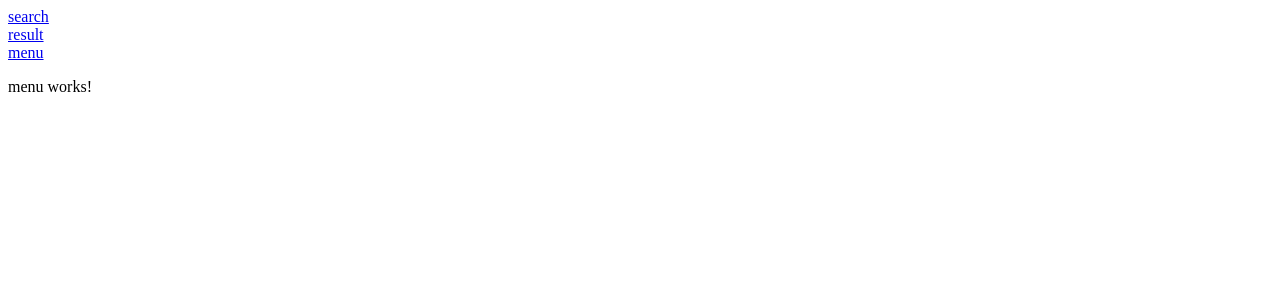
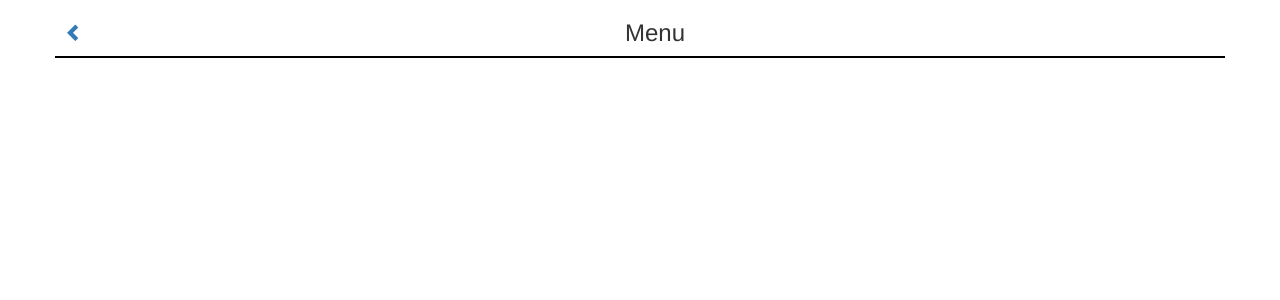
Before and after one commit to Wen1v3/demo_sc, an Angular app: page /menu in a window 1280 px wide. Shown: the top 300 px of the page. Built offline with nearby package versions, Linux system fonts and the light colour scheme.

Commit message:
add header component

```diff
--- a/src/app/app.component.html
+++ b/src/app/app.component.html
@@ -1,8 +1 @@
-<nav>
-  <a routerLink="/search">search</a>
-  <br>
-  <a routerLink="/result">result</a>
-  <br>
-  <a routerLink="/menu">menu</a>
-</nav>
 <router-outlet></router-outlet>
--- a/src/app/app.module.ts
+++ b/src/app/app.module.ts
@@ -7,13 +7,15 @@ import { AppComponent } from './app.component';
 import { SearchComponent } from './search/search.component';
 import { ResultComponent } from './result/result.component';
 import { MenuComponent } from './menu/menu.component';
+import { HeaderComponent } from './header/header.component';
 
 @NgModule({
   declarations: [
     AppComponent,
     SearchComponent,
     ResultComponent,
-    MenuComponent
+    MenuComponent,
+    HeaderComponent
   ],
   imports: [
     BrowserModule,
--- /dev/null
+++ b/src/app/header/header.component.css
@@ -0,0 +1,12 @@
+.header {
+    border-bottom: 2px solid black;
+}
+.header .glyphicon{
+    font-size: 18px;
+    top: 23px;
+    left: 10px;
+    cursor: pointer;
+}
+.header .glyphicon-container{
+    width: 30px;
+}
--- /dev/null
+++ b/src/app/header/header.component.html
@@ -0,0 +1,19 @@
+<div class="container header">
+    <div class="row">
+        <div class="glyphicon-container pull-left">
+            <div *ngIf="currentRoute === 'Menu'">
+                <a (click)="goBack()">
+                    <span class="glyphicon glyphicon-chevron-left"></span>
+                </a>
+            </div>
+            <div *ngIf="currentRoute !== 'Menu'">
+                <a routerLink="/menu">
+                    <span class="glyphicon glyphicon-menu-hamburger"></span>
+                </a>
+            </div>
+        </div>
+        <div>
+            <div class="text-center"><h3>{{currentRoute}}</h3></div>
+        </div>
+    </div>
+</div>
--- /dev/null
+++ b/src/app/header/header.component.ts
@@ -0,0 +1,20 @@
+import { Component, OnInit, Input } from '@angular/core';
+import { Location } from '@angular/common';
+
+@Component({
+  selector: 'app-header',
+  templateUrl: './header.component.html',
+  styleUrls: ['./header.component.css']
+})
+export class HeaderComponent implements OnInit {
+  @Input() currentRoute = '';
+
+  constructor(private location: Location) { }
+
+  ngOnInit(): void {
+  }
+
+  goBack(): void {
+    this.location.back();
+  }
+}
--- a/src/app/menu/menu.component.html
+++ b/src/app/menu/menu.component.html
@@ -1 +1 @@
-<p>menu works!</p>
+<app-header [currentRoute]="myTitle"></app-header>
--- a/src/app/menu/menu.component.ts
+++ b/src/app/menu/menu.component.ts
@@ -6,6 +6,7 @@ import { Component, OnInit } from '@angular/core';
   styleUrls: ['./menu.component.css']
 })
 export class MenuComponent implements OnInit {
+  myTitle = "Menu";
 
   constructor() { }
 
--- a/src/app/result/result.component.html
+++ b/src/app/result/result.component.html
@@ -1,3 +1,4 @@
+<app-header [currentRoute]="myTitle"></app-header>
 <ul>
     <li *ngFor="let member of members">aaaa
         <div>First name</div>
--- a/src/app/result/result.component.ts
+++ b/src/app/result/result.component.ts
@@ -10,6 +10,7 @@ import { MemberService } from '../member.service';
   styleUrls: ['./result.component.css']
 })
 export class ResultComponent implements OnInit {
+  myTitle = "Search Results";
   members: Member[] = [];
   memberCardNumber = "";
   policyNumber = 0;
--- a/src/app/search/search.component.html
+++ b/src/app/search/search.component.html
@@ -1 +1 @@
-<p>search works!</p>
+<app-header [currentRoute]="myTitle"></app-header>
--- a/src/app/search/search.component.ts
+++ b/src/app/search/search.component.ts
@@ -6,6 +6,7 @@ import { Component, OnInit } from '@angular/core';
   styleUrls: ['./search.component.css']
 })
 export class SearchComponent implements OnInit {
+  myTitle = "Member Search";
 
   constructor() { }
 
--- a/src/styles.css
+++ b/src/styles.css
@@ -1 +1,2 @@
 /* You can add global styles to this file, and also import other style files */
+@import url('https://unpkg.com/bootstrap@3.3.7/dist/css/bootstrap.min.css');
```
Also changed, not shown: 1 other file (tests, documents, lock files or other folders).
